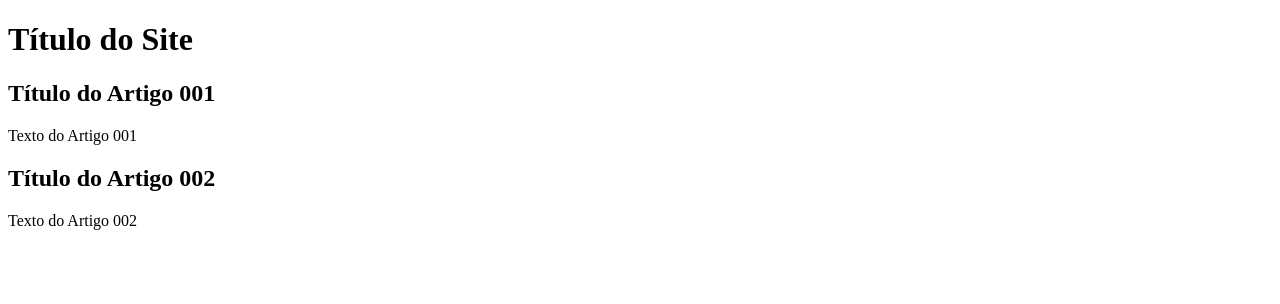
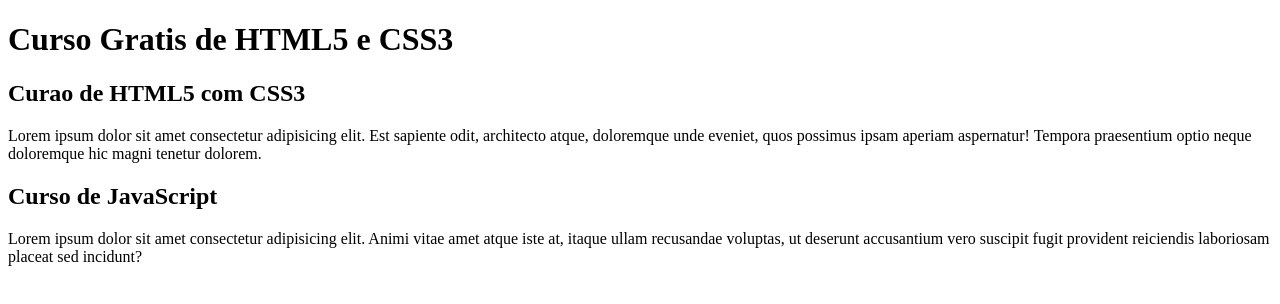
Before and after one commit to JoaoVitorAraujoFerreira/projeto-site, a plain HTML site: page index.html in a window 1280 px wide. Drawn offline with Linux system fonts and the light colour scheme.

Commit message:
Comecei a escrever o conteudo

```diff
--- a/index.html
+++ b/index.html
@@ -8,15 +8,15 @@
 <body>
     <main>
         <header>
-            <h1>Título do Site</h1>
+            <h1>Curso Gratis de HTML5 e CSS3</h1>
         </header>
         <article>
-            <h2>Título do Artigo 001</h2>
-            <p>Texto do Artigo 001</p>
+            <h2>Curao de HTML5 com CSS3</h2>
+            <p>Lorem ipsum dolor sit amet consectetur adipisicing elit. Est sapiente odit, architecto atque, doloremque unde eveniet, quos possimus ipsam aperiam aspernatur! Tempora praesentium optio neque doloremque hic magni tenetur dolorem.</p>
         </article>
         <article>
-            <h2>Título do Artigo 002</h2>
-            <p>Texto do Artigo 002</p>
+            <h2>Curso de JavaScript</h2>
+            <p>Lorem ipsum dolor sit amet consectetur adipisicing elit. Animi vitae amet atque iste at, itaque ullam recusandae voluptas, ut deserunt accusantium vero suscipit fugit provident reiciendis laboriosam placeat sed incidunt?</p>
         </article>
     </main>
 </body>
```
